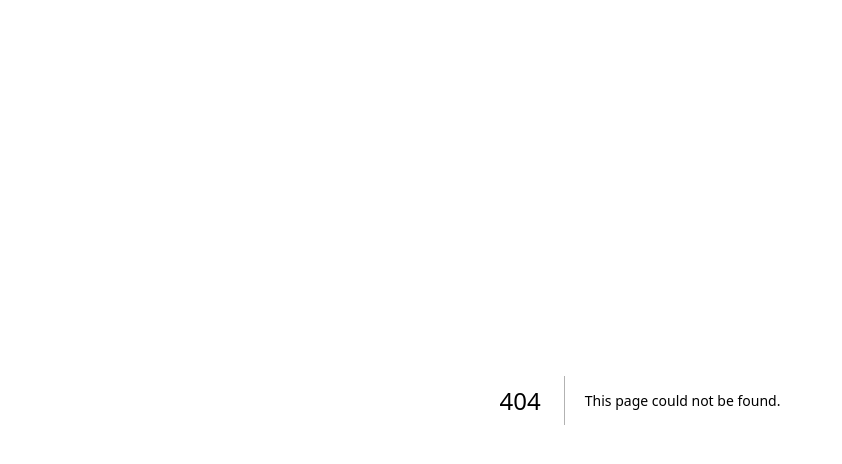
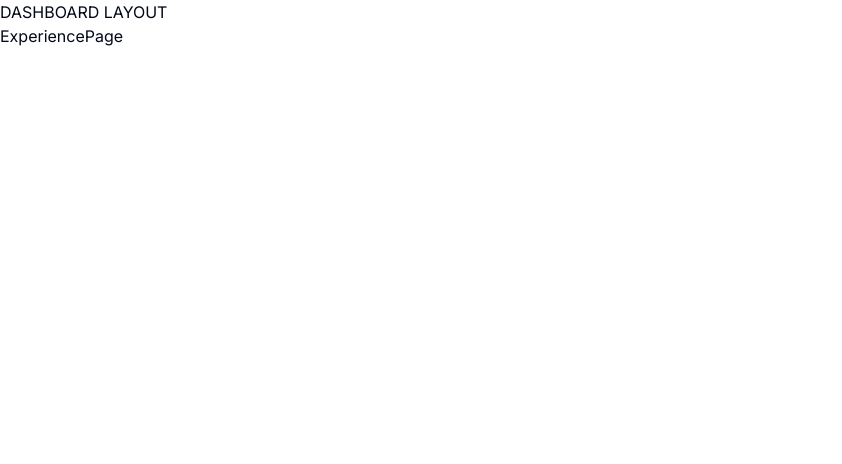
Before and after one commit to penguinboots/portfolio-v3, a Next.js app: page /experience in a window 1280 px wide. Before the commit this address had no page. Shown: the top 464 px of the page, without its empty margins (0-842 px from the left). Built offline with nearby package versions, Linux system fonts and the light colour scheme.

Commit message:
build route structure

```diff
--- /dev/null
+++ b/app/(dashboard)/contact/page.tsx
@@ -0,0 +1,7 @@
+const ContactPage = () => {
+  return (
+    <div>ContactPage</div>
+  )
+}
+
+export default ContactPage
--- /dev/null
+++ b/app/(dashboard)/experience/page.tsx
@@ -0,0 +1,7 @@
+const ExperiencePage = () => {
+  return (
+    <div>ExperiencePage</div>
+  )
+}
+
+export default ExperiencePage
--- a/app/(dashboard)/projects/[id]/layout.tsx
+++ /dev/null
@@ -1,7 +0,0 @@
-const ProjectLayout = () => {
-  return (
-    <div>ProjectLayout</div>
-  )
-}
-
-export default ProjectLayout
--- /dev/null
+++ b/app/(dashboard)/tools/page.tsx
@@ -0,0 +1,7 @@
+const ToolsPage = () => {
+  return (
+    <div>ToolsPage</div>
+  )
+}
+
+export default ToolsPage
```
